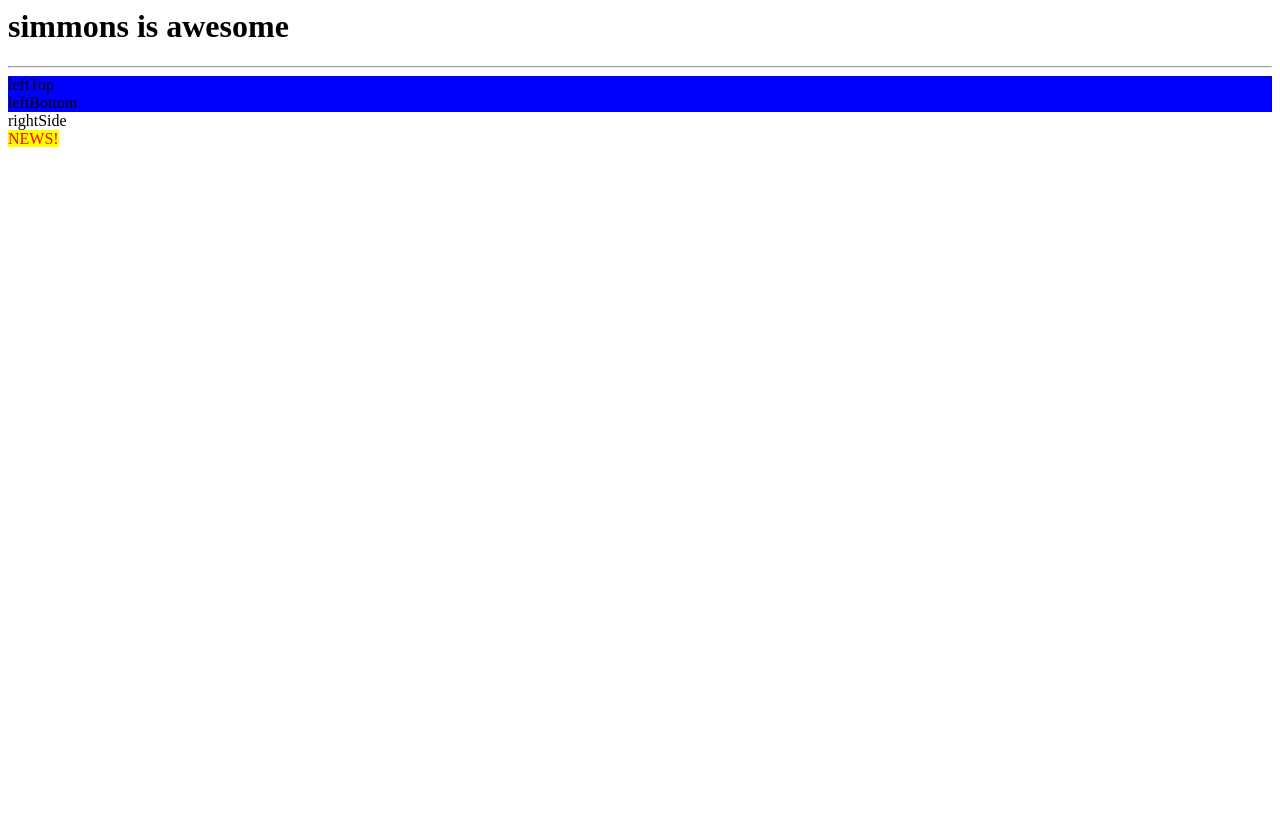
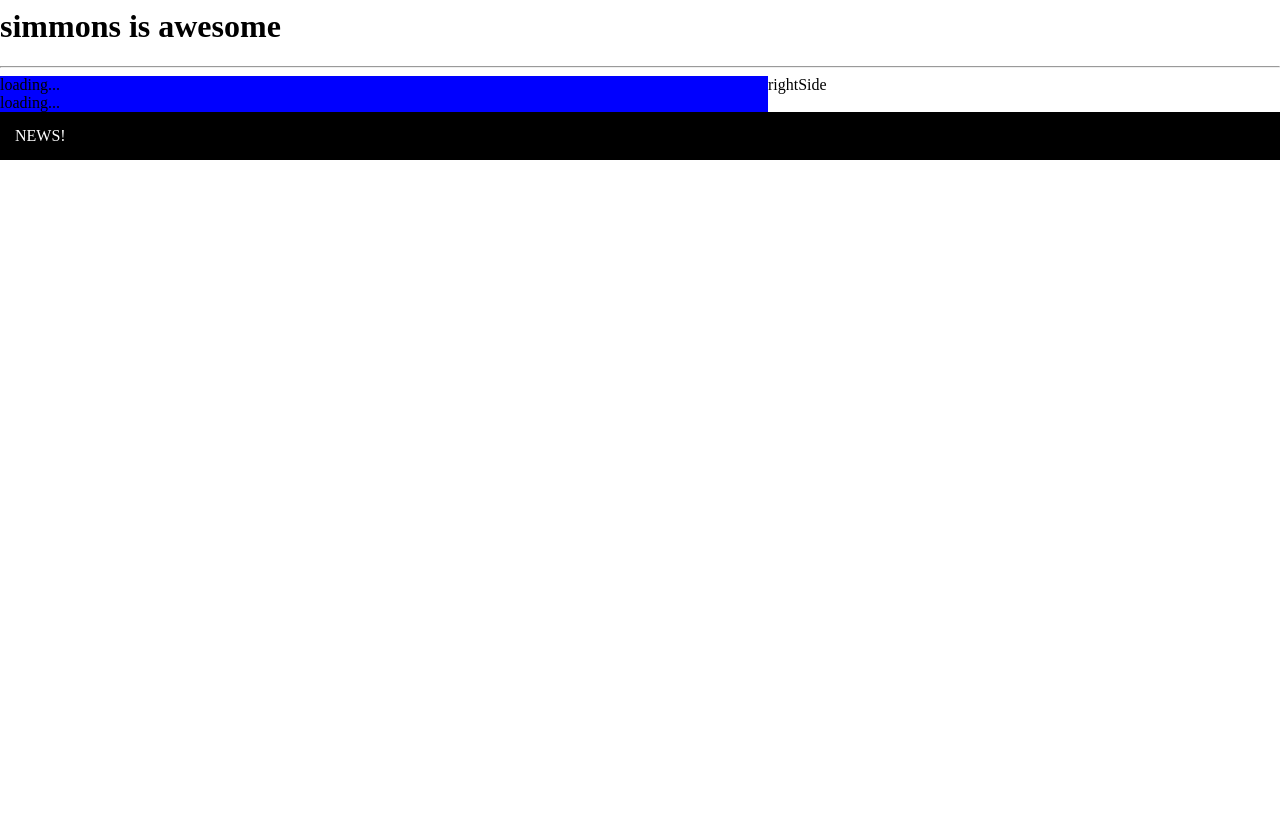
Before and after one commit to ievans/simmonsdash, a Django app: template templates/index.html in a window 1280 px wide. Before the commit the page ends 147 px from the top, so only its background shows below. Run offline with Django 3.2, Linux system fonts and the light colour scheme; the template is opened without the code that fills it, so the values that code supplies are empty; some libraries are stand-ins or nearby versions.

Commit message:
html interface solid, added query loading widget code

```diff
--- a/media/main.css
+++ b/media/main.css
@@ -1,17 +1,27 @@
-.mainBody {
-	width: 1920px;
-	height: 1080px;
-	margin-left: auto;
+body {
+    max-width: 1920px;
+    max-height: 1080px;
+    margin-left: auto;
     margin-right: auto;
+    height: 100%;
+    width: 100%;
 }
 
 .bottomTicker {
-
-	background: yellow;
-	color: red;
-
+    background-color: black;
+    padding: 15px;
+    color: white;
+    width: 100%;
+    bottom: 0px;
+    clear: both;
 }
 
 .leftSide {
-	background-color: blue;
+    background-color: blue;
+    width: 60%;
+    float: left;
 }
+
+.rightSide {
+
+}
--- a/templates/index.html
+++ b/templates/index.html
@@ -4,23 +4,48 @@
 <!-- <link rel="stylesheet" href="../media/bootstrap-1.2.0.css"> -->
 <link rel="stylesheet" href="../media/main.css">
 
+<title></title>
 
-<title></title>
+<script type="text/javascript" src="http://ajax.googleapis.com/ajax/libs/jquery/1.6.3/jquery.min.js"></script>
+<script type="text/javascript">
+$(document).ready(function() {
+
+$.ajax({
+ url: "/nextbus",
+ success: function(html){
+      $("#leftTop").html(html);
+ }
+});
+
+$.ajax({
+ url: "/weather",
+ success: function(html){
+      $("#leftBottom").html(html);
+ }
+});
+
+
+});
+</script>
+
 </head>
 
 <body>
 <h1>simmons is awesome</h1>
 
 <hr>
-<span class="mainBody">
+<div class="mainBody">
 	<div class="leftSide">
-		<div class="leftTop">leftTop</div>
-		<div class="leftBottom">leftBottom</div>
+		<div id="leftTop" class="leftTop">
+		  loading...
+		</div>
+		<div id="leftBottom" class="leftBottom">
+		  loading...
+		</div>
 	</div>
 	<div class="rightSide">rightSide</div>
+</div>
 
-</span>
-
-<span class="bottomTicker">NEWS!</span>
+<div class="bottomTicker">NEWS!</div>
 
 </body> </html>
--- a/urls.py
+++ b/urls.py
@@ -1,5 +1,5 @@
 from django.conf.urls.defaults import patterns, include, url
-
+import settings
 # Uncomment the next two lines to enable the admin:
 # from django.contrib import admin
 # admin.autodiscover()
@@ -13,6 +13,9 @@ patterns('',
          url(r'^weather/', 'simmonsdash.views.weather', name='weather'),
 
     # url(r'^simmonsdash/', include('simmonsdash.foo.urls')),
+         url(r'^media/(?P<path>.*)$', 'django.views.static.serve', {
+             'document_root': settings.MEDIA_ROOT,
+             }),
 
     # Uncomment the admin/doc line below to enable admin documentation:
     # url(r'^admin/doc/', include('django.contrib.admindocs.urls')),
```
Also changed, not shown: settings.py (+4 -4 lines), templates/nextbus.html (+0 -13 lines).
